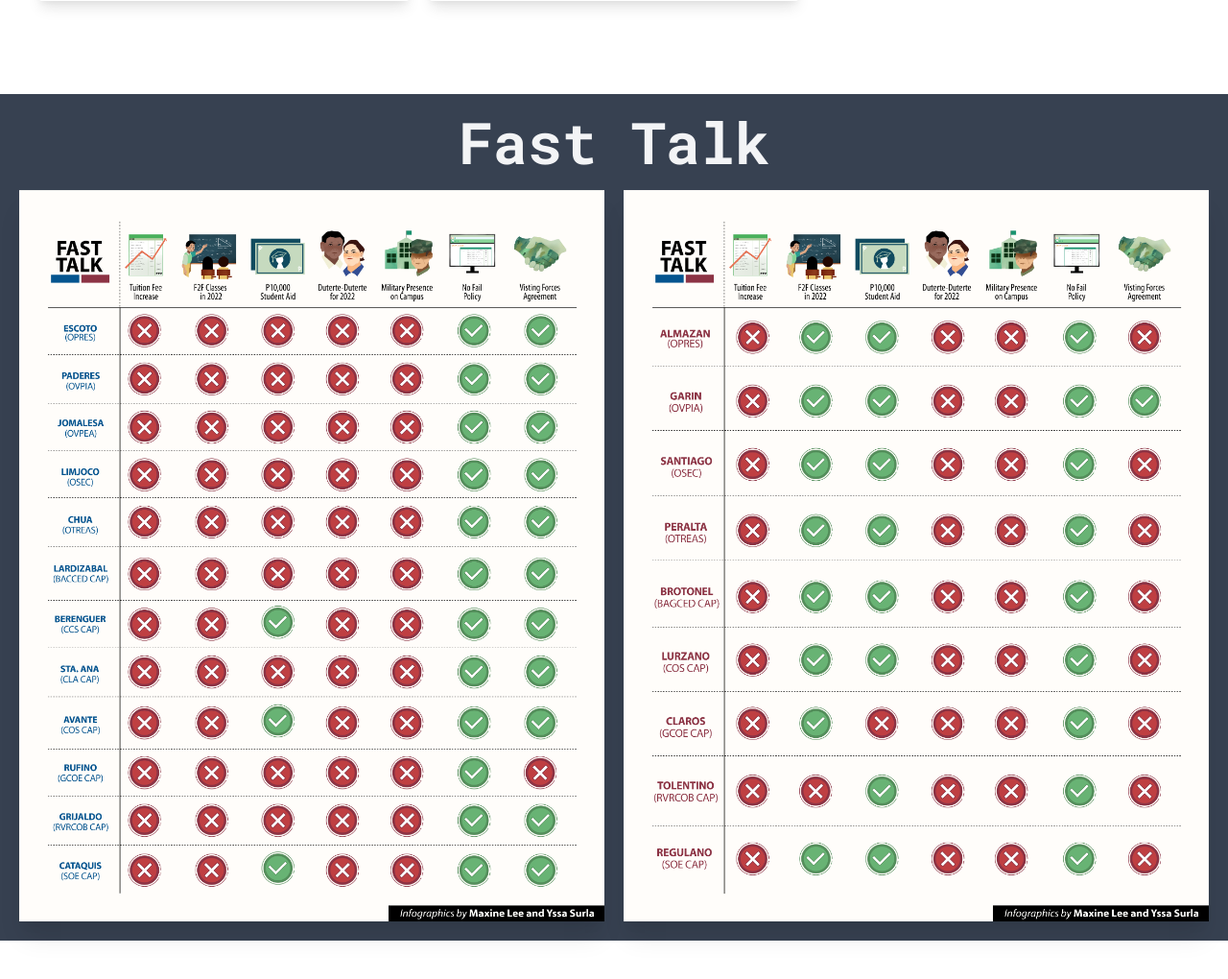
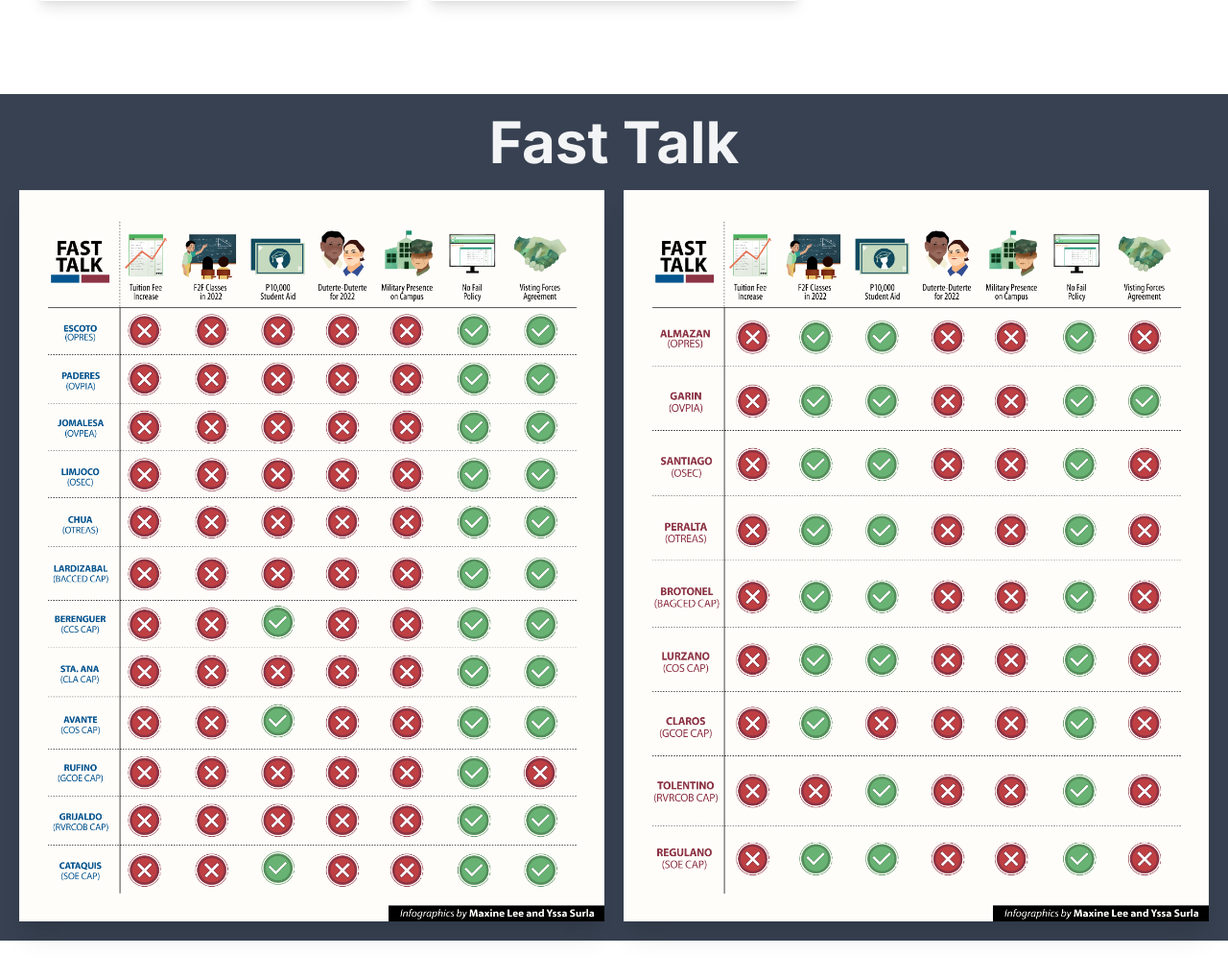
Before and after one commit to rafgabarceo/gespecial2021, a PHP site: page / in a window 1280 px wide; the page is wider, and only the part inside the window is pictured. Shown: the part 1502-2522 px from the top of that part at 96% size. Run offline with PHP 8.4, Linux system fonts and the light colour scheme.

Commit message:
Changed global font

```diff
--- a/css/css.css
+++ b/css/css.css
@@ -17,8 +17,9 @@ h1,
 h2,
 h3,
 h4,
-h5 {
-    font-family: 'Roboto Mono', monospace;
+h5,
+p {
+    font-family: 'Inter', sans-serif;
 }
 
 
```
